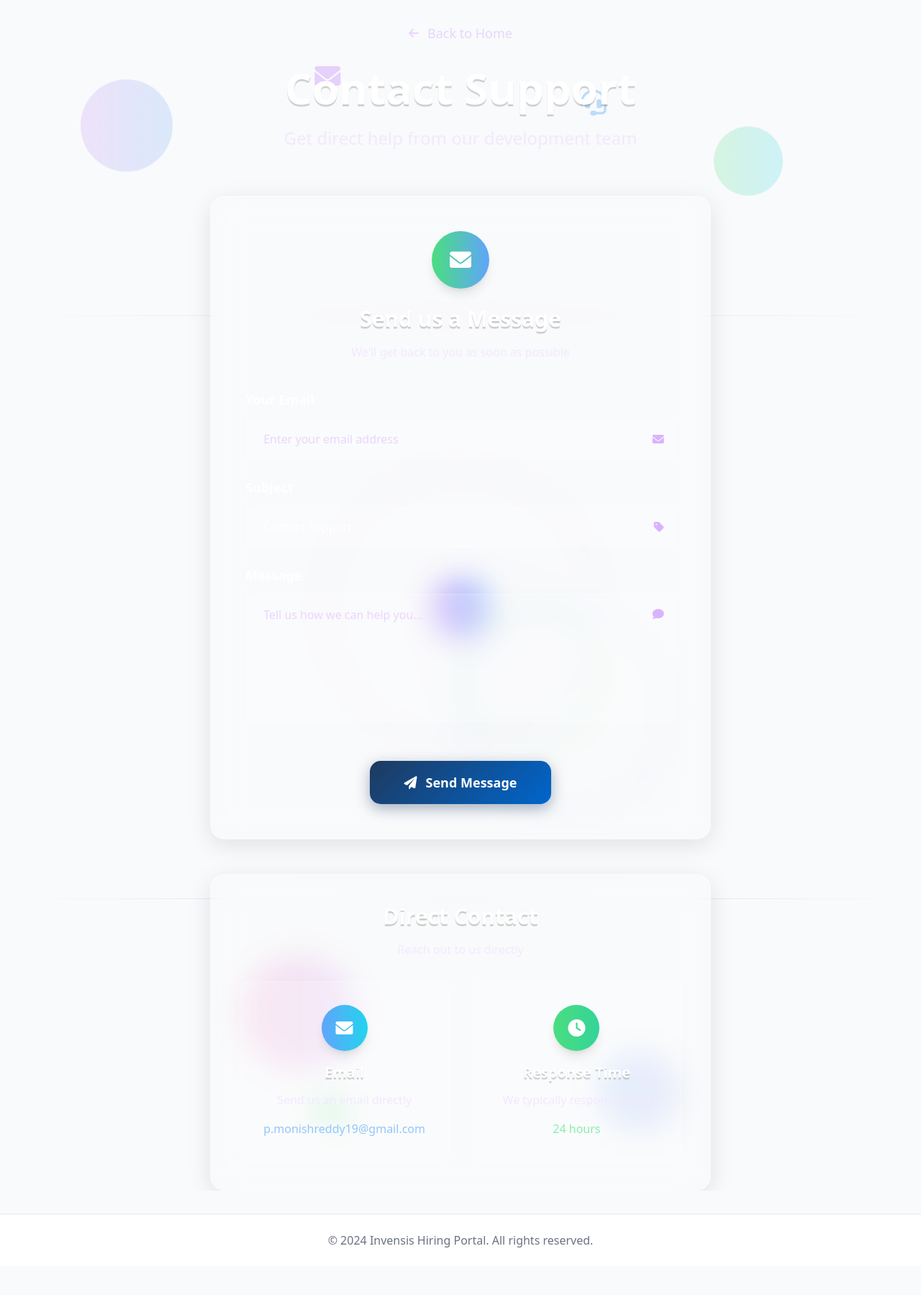
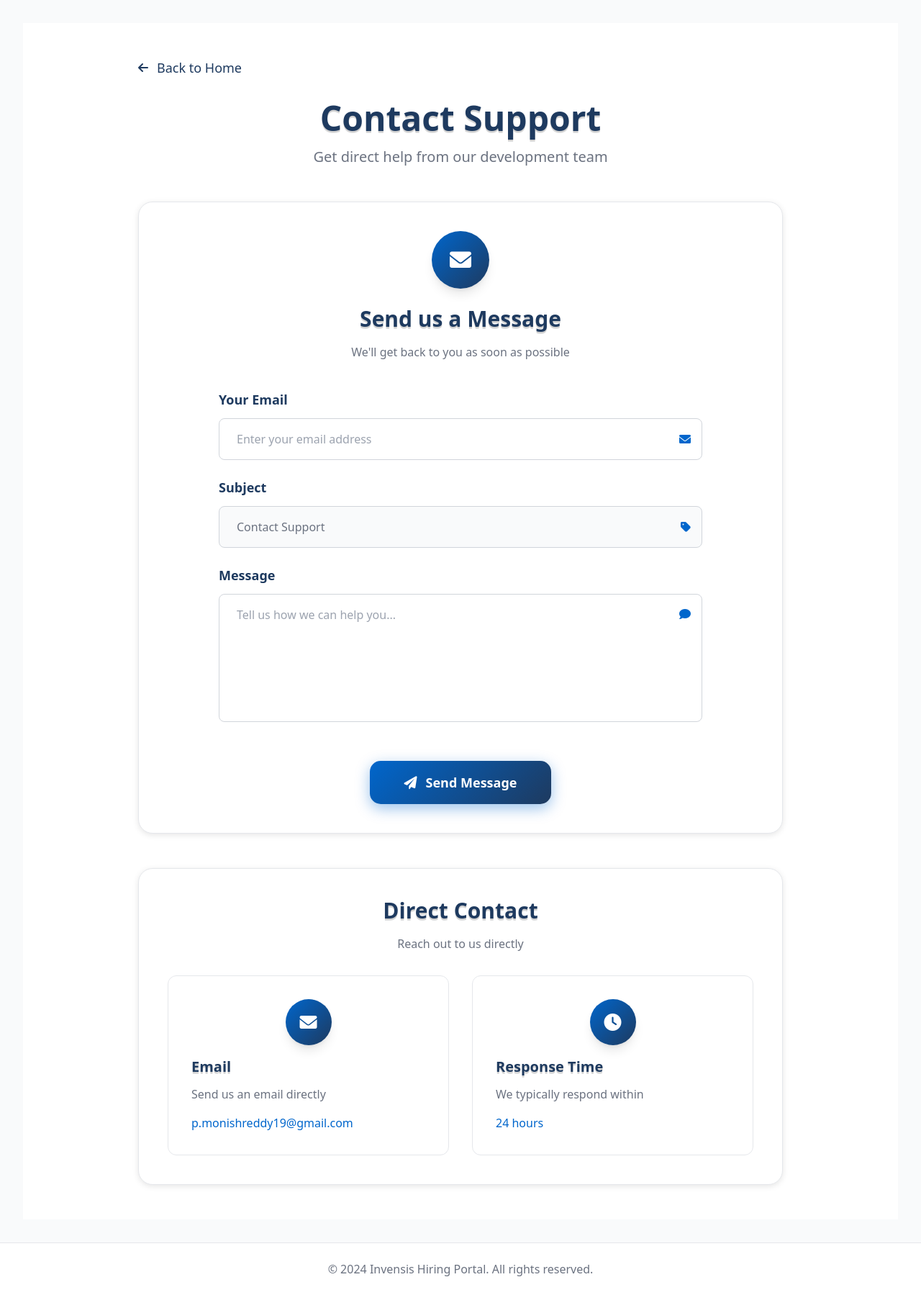
Before and after one commit to Mo-nish/Invensis_Requiter, a Flask app: page /contact-support in a window 1280 px wide. Shown: the whole page at 72% size. Before the commit the page ends 1733 px from the top, so only its background shows below. Run offline with Flask 3, Linux system fonts and the light colour scheme; some libraries are stand-ins or nearby versions.

Commit message:
Update contact support page UI/UX with Invensis brand colors - clean white background, professional design

```diff
--- a/Documents/Invensis/templates/contact_support.html
+++ b/Documents/Invensis/templates/contact_support.html
@@ -3,110 +3,76 @@
 {% block title %}Contact Support - Invensis Hiring Portal{% endblock %}
 
 {% block content %}
-<div class="min-h-screen flex items-center justify-center relative overflow-hidden">
-    <!-- Animated Background Elements -->
-    <div class="absolute inset-0 overflow-hidden pointer-events-none">
-        <!-- Floating Geometric Shapes -->
-        <div class="absolute top-20 left-20 w-32 h-32 bg-gradient-to-r from-purple-400/20 to-blue-400/20 rounded-full animate-float-slow"></div>
-        <div class="absolute top-40 right-40 w-24 h-24 bg-gradient-to-r from-green-400/20 to-cyan-400/20 rounded-full animate-float-medium"></div>
-        <div class="absolute bottom-40 left-1/4 w-40 h-40 bg-gradient-to-r from-pink-400/20 to-purple-400/20 rounded-full animate-float-fast"></div>
-        <div class="absolute bottom-20 right-1/4 w-28 h-28 bg-gradient-to-r from-blue-400/20 to-indigo-400/20 rounded-full animate-float-slow"></div>
-
-        <!-- Animated Rings -->
-        <div class="absolute top-1/2 left-1/2 transform -translate-x-1/2 -translate-y-1/2">
-            <div class="w-96 h-96 border-2 border-purple-400/30 rounded-full animate-spin-slow"></div>
-            <div class="absolute top-1/2 left-1/2 transform -translate-x-1/2 -translate-y-1/2 w-72 h-72 border-2 border-blue-400/40 rounded-full animate-spin-medium"></div>
-            <div class="absolute top-1/2 left-1/2 transform -translate-x-1/2 -translate-y-1/2 w-48 h-48 border-2 border-green-400/50 rounded-full animate-spin-fast"></div>
-        </div>
-
-        <!-- Central Glowing Sphere -->
-        <div class="absolute top-1/2 left-1/2 transform -translate-x-1/2 -translate-y-1/2">
-            <div class="w-20 h-20 bg-gradient-to-r from-purple-400 to-blue-400 rounded-full animate-pulse shadow-lg shadow-purple-400/50"></div>
-            <div class="absolute top-1/2 left-1/2 transform -translate-x-1/2 -translate-y-1/2 w-32 h-32 bg-gradient-to-r from-purple-400/20 to-blue-400/20 rounded-full animate-ping"></div>
-        </div>
-
-        <!-- Data Flow Lines -->
-        <div class="absolute top-1/4 left-0 w-full h-px bg-gradient-to-r from-transparent via-purple-400/50 to-transparent animate-pulse"></div>
-        <div class="absolute bottom-1/4 left-0 w-full h-px bg-gradient-to-r from-transparent via-blue-400/50 to-transparent animate-pulse" style="animation-delay: 1s;"></div>
-
-        <!-- Floating Icons -->
-        <div class="absolute top-16 left-1/3 text-purple-300/60 animate-bounce" style="animation-delay: 0.5s;">
-            <i class="fas fa-envelope text-4xl"></i>
-        </div>
-        <div class="absolute top-24 right-1/3 text-blue-300/60 animate-bounce" style="animation-delay: 1s;">
-            <i class="fas fa-headset text-4xl"></i>
-        </div>
-        <div class="absolute bottom-20 left-1/3 text-green-300/60 animate-bounce" style="animation-delay: 1.5s;">
-            <i class="fas fa-comments text-4xl"></i>
-        </div>
-    </div>
-
-    <div class="max-w-4xl mx-auto text-center px-4 relative z-10">
+<div class="min-h-screen py-12 px-4" style="background: white;">
+    <div class="max-w-4xl mx-auto">
         <!-- Back Button -->
         <div class="mb-8 fade-in">
-            <a href="{{ url_for('index') }}" class="inline-flex items-center text-purple-200 hover:text-white transition-colors duration-300 group">
+            <a href="{{ url_for('index') }}" class="inline-flex items-center transition-colors duration-300 group" style="color: var(--invensis-navy);">
                 <i class="fas fa-arrow-left mr-3 group-hover:-translate-x-1 transition-transform duration-300"></i>
                 <span class="text-lg font-medium">Back to Home</span>
             </a>
         </div>
 
         <!-- Header -->
-        <div class="mb-16 fade-in">
-            <h1 class="text-6xl font-bold text-white mb-6 text-3d">
+        <div class="mb-12 fade-in text-center">
+            <h1 class="text-5xl font-bold mb-4 text-3d" style="color: var(--invensis-navy);">
                 Contact Support
             </h1>
-            <p class="text-2xl text-purple-100 mb-8 max-w-3xl mx-auto">
+            <p class="text-xl mb-8" style="color: var(--invensis-gray);">
                 Get direct help from our development team
             </p>
         </div>
 
-        <!-- Contact Form - 3D Version -->
-        <div class="card-3d p-12 mb-12 fade-in">
+        <!-- Contact Form -->
+        <div class="card-3d p-10 mb-12 fade-in" style="background: white; border: 1px solid #e5e7eb; box-shadow: 0 2px 8px rgba(0,0,0,0.1);">
             <div class="max-w-2xl mx-auto">
                 <div class="text-center mb-10">
-                    <div class="w-20 h-20 bg-gradient-to-r from-green-400 to-blue-400 rounded-full flex items-center justify-center mx-auto mb-6 shadow-lg">
+                    <div class="w-20 h-20 rounded-full flex items-center justify-center mx-auto mb-6 shadow-lg" style="background: linear-gradient(135deg, var(--invensis-blue) 0%, var(--invensis-navy) 100%);">
                         <i class="fas fa-envelope text-3xl text-white"></i>
                     </div>
-                    <h2 class="text-3xl font-bold text-white mb-4 text-3d">Send us a Message</h2>
-                    <p class="text-purple-100">We'll get back to you as soon as possible</p>
+                    <h2 class="text-3xl font-bold mb-4 text-3d" style="color: var(--invensis-navy);">Send us a Message</h2>
+                    <p style="color: var(--invensis-gray);">We'll get back to you as soon as possible</p>
                 </div>
 
                 <form id="contactForm" class="space-y-6">
                     <!-- Email Field -->
                     <div class="form-group">
-                        <label for="email" class="block text-white text-lg font-semibold mb-3 text-left">Your Email</label>
+                        <label for="email" class="block text-lg font-semibold mb-3 text-left" style="color: var(--invensis-navy);">Your Email</label>
                         <div class="relative">
                             <input type="email" id="email" name="email" required
-                                   class="w-full px-6 py-4 bg-white/10 backdrop-blur-sm border border-white/20 rounded-xl text-white placeholder-purple-200 focus:outline-none focus:ring-2 focus:ring-purple-400 focus:border-transparent transition-all duration-300"
+                                   class="w-full px-6 py-4 border rounded-lg focus:outline-none focus:ring-2 transition-all duration-300"
+                                   style="background: white; border-color: #d1d5db; color: #1f2937; focus:ring-color: var(--invensis-blue);"
                                    placeholder="Enter your email address">
                             <div class="absolute inset-y-0 right-0 pr-4 flex items-center pointer-events-none">
-                                <i class="fas fa-envelope text-purple-300"></i>
+                                <i class="fas fa-envelope" style="color: var(--invensis-blue);"></i>
                             </div>
                         </div>
                     </div>
 
                     <!-- Subject Field -->
                     <div class="form-group">
-                        <label for="subject" class="block text-white text-lg font-semibold mb-3 text-left">Subject</label>
+                        <label for="subject" class="block text-lg font-semibold mb-3 text-left" style="color: var(--invensis-navy);">Subject</label>
                         <div class="relative">
                             <input type="text" id="subject" name="subject" value="Contact Support" readonly
-                                   class="w-full px-6 py-4 bg-white/10 backdrop-blur-sm border border-white/20 rounded-xl text-white placeholder-purple-200 focus:outline-none focus:ring-2 focus:ring-purple-400 focus:border-transparent transition-all duration-300"
+                                   class="w-full px-6 py-4 border rounded-lg focus:outline-none focus:ring-2 transition-all duration-300"
+                                   style="background: #f9fafb; border-color: #d1d5db; color: #6b7280; focus:ring-color: var(--invensis-blue);"
                                    placeholder="Subject">
                             <div class="absolute inset-y-0 right-0 pr-4 flex items-center pointer-events-none">
-                                <i class="fas fa-tag text-purple-300"></i>
+                                <i class="fas fa-tag" style="color: var(--invensis-blue);"></i>
                             </div>
                         </div>
                     </div>
 
                     <!-- Message Field -->
                     <div class="form-group">
-                        <label for="message" class="block text-white text-lg font-semibold mb-3 text-left">Message</label>
+                        <label for="message" class="block text-lg font-semibold mb-3 text-left" style="color: var(--invensis-navy);">Message</label>
                         <div class="relative">
                             <textarea id="message" name="message" rows="6" required
-                                      class="w-full px-6 py-4 bg-white/10 backdrop-blur-sm border border-white/20 rounded-xl text-white placeholder-purple-200 focus:outline-none focus:ring-2 focus:ring-purple-400 focus:border-transparent transition-all duration-300 resize-none"
+                                      class="w-full px-6 py-4 border rounded-lg focus:outline-none focus:ring-2 transition-all duration-300 resize-none"
+                                      style="background: white; border-color: #d1d5db; color: #1f2937; focus:ring-color: var(--invensis-blue);"
                                       placeholder="Tell us how we can help you..."></textarea>
                             <div class="absolute top-4 right-4 pointer-events-none">
-                                <i class="fas fa-comment text-purple-300"></i>
+                                <i class="fas fa-comment" style="color: var(--invensis-blue);"></i>
                             </div>
                         </div>
                     </div>
@@ -114,7 +80,7 @@
                     <!-- Send Button -->
                     <div class="text-center pt-6">
                         <button type="submit" id="sendBtn"
-                                class="btn-3d btn-cluster inline-flex items-center text-lg px-12 py-4 transform transition-all duration-300 hover:scale-105">
+                                class="btn-3d btn-hr inline-flex items-center text-lg px-12 py-4 transform transition-all duration-300 hover:scale-105">
                             <i class="fas fa-paper-plane mr-3"></i>
                             <span id="sendBtnText">Send Message</span>
                             <div id="loadingSpinner" class="hidden ml-3">
@@ -126,11 +92,11 @@
 
                 <!-- Success/Error Messages -->
                 <div id="messageContainer" class="mt-6 hidden">
-                    <div id="successMessage" class="hidden bg-green-500/20 border border-green-400/50 rounded-xl p-4 text-green-200">
+                    <div id="successMessage" class="hidden border rounded-lg p-4" style="background: #d1fae5; border-color: #10b981; color: #065f46;">
                         <i class="fas fa-check-circle mr-2"></i>
                         <span id="successText"></span>
                     </div>
-                    <div id="errorMessage" class="hidden bg-red-500/20 border border-red-400/50 rounded-xl p-4 text-red-200">
+                    <div id="errorMessage" class="hidden border rounded-lg p-4" style="background: #fee2e2; border-color: var(--invensis-red); color: #991b1b;">
                         <i class="fas fa-exclamation-circle mr-2"></i>
                         <span id="errorText"></span>
                     </div>
@@ -138,33 +104,34 @@
             </div>
         </div>
 
-        <!-- Contact Info - 3D Version -->
-        <div class="card-3d p-10 fade-in">
+        <!-- Contact Info -->
+        <div class="card-3d p-10 fade-in" style="background: white; border: 1px solid #e5e7eb; box-shadow: 0 2px 8px rgba(0,0,0,0.1);">
             <div class="text-center mb-8">
-                <h2 class="text-3xl font-bold text-white mb-4 text-3d">Direct Contact</h2>
-                <p class="text-purple-100">Reach out to us directly</p>
+                <h2 class="text-3xl font-bold mb-4 text-3d" style="color: var(--invensis-navy);">Direct Contact</h2>
+                <p style="color: var(--invensis-gray);">Reach out to us directly</p>
             </div>
 
             <div class="grid grid-cols-1 md:grid-cols-2 gap-8">
-                <div class="bg-white/10 backdrop-blur-sm rounded-xl p-8 border border-white/20 hover:bg-white/20 transition-all duration-300">
-                    <div class="w-16 h-16 bg-gradient-to-r from-blue-400 to-cyan-400 rounded-full flex items-center justify-center mx-auto mb-4 shadow-lg">
+                <div class="rounded-xl p-8 border hover:shadow-lg transition-all duration-300" style="background: white; border-color: #e5e7eb;">
+                    <div class="w-16 h-16 rounded-full flex items-center justify-center mx-auto mb-4 shadow-lg" style="background: linear-gradient(135deg, var(--invensis-blue) 0%, var(--invensis-navy) 100%);">
                         <i class="fas fa-envelope text-2xl text-white"></i>
                     </div>
-                    <h3 class="text-xl font-semibold text-white mb-3 text-3d">Email</h3>
-                    <p class="text-purple-100 mb-4">Send us an email directly</p>
+                    <h3 class="text-xl font-semibold mb-3 text-3d" style="color: var(--invensis-navy);">Email</h3>
+                    <p class="mb-4" style="color: var(--invensis-gray);">Send us an email directly</p>
                     <a href="mailto:p.monishreddy19@gmail.com"
-                       class="text-blue-300 hover:text-blue-200 transition-colors duration-300 font-medium">
+                       class="font-medium transition-colors duration-300"
+                       style="color: var(--invensis-blue); hover:color: var(--invensis-navy);">
                         p.monishreddy19@gmail.com
                     </a>
                 </div>
 
-                <div class="bg-white/10 backdrop-blur-sm rounded-xl p-8 border border-white/20 hover:bg-white/20 transition-all duration-300">
-                    <div class="w-16 h-16 bg-gradient-to-r from-green-400 to-emerald-400 rounded-full flex items-center justify-center mx-auto mb-4 shadow-lg">
+                <div class="rounded-xl p-8 border hover:shadow-lg transition-all duration-300" style="background: white; border-color: #e5e7eb;">
+                    <div class="w-16 h-16 rounded-full flex items-center justify-center mx-auto mb-4 shadow-lg" style="background: linear-gradient(135deg, var(--invensis-blue) 0%, var(--invensis-navy) 100%);">
                         <i class="fas fa-clock text-2xl text-white"></i>
                     </div>
-                    <h3 class="text-xl font-semibold text-white mb-3 text-3d">Response Time</h3>
-                    <p class="text-purple-100 mb-4">We typically respond within</p>
-                    <p class="text-green-300 font-medium">24 hours</p>
+                    <h3 class="text-xl font-semibold mb-3 text-3d" style="color: var(--invensis-navy);">Response Time</h3>
+                    <p class="mb-4" style="color: var(--invensis-gray);">We typically respond within</p>
+                    <p class="font-medium" style="color: var(--invensis-blue);">24 hours</p>
                 </div>
             </div>
         </div>
@@ -175,59 +142,24 @@
     .form-group input:focus,
     .form-group textarea:focus {
         transform: translateY(-2px);
-        box-shadow: 0 8px 25px rgba(147, 51, 234, 0.3);
+        box-shadow: 0 4px 12px rgba(0, 102, 204, 0.15);
+        border-color: var(--invensis-blue) !important;
     }
 
     .form-group input,
     .form-group textarea {
-        backdrop-filter: blur(10px);
         transition: all 0.3s ease;
     }
 
     .form-group input:hover,
     .form-group textarea:hover {
-        background: rgba(255, 255, 255, 0.15);
-        border-color: rgba(255, 255, 255, 0.3);
+        border-color: var(--invensis-blue);
     }
 
     #sendBtn:disabled {
         opacity: 0.6;
         cursor: not-allowed;
         transform: none !important;
-    }
-
-    .animate-float-slow {
-        animation: float 6s ease-in-out infinite;
-    }
-
-    .animate-float-medium {
-        animation: float 4s ease-in-out infinite;
-    }
-
-    .animate-float-fast {
-        animation: float 3s ease-in-out infinite;
-    }
-
-    .animate-spin-slow {
-        animation: spin 20s linear infinite;
-    }
-
-    .animate-spin-medium {
-        animation: spin 15s linear infinite;
-    }
-
-    .animate-spin-fast {
-        animation: spin 10s linear infinite;
-    }
-
-    @keyframes float {
-        0%, 100% { transform: translateY(0px); }
-        50% { transform: translateY(-20px); }
-    }
-
-    @keyframes spin {
-        from { transform: rotate(0deg); }
-        to { transform: rotate(360deg); }
     }
 </style>
 
@@ -303,7 +235,7 @@ document.addEventListener('DOMContentLoaded', function() {
         }
     });
 
-    // Add floating animation to form elements
+    // Add fade-in animation to form elements
     const formElements = document.querySelectorAll('.form-group');
     formElements.forEach((element, index) => {
         element.style.animationDelay = `${index * 0.1}s`;
```
